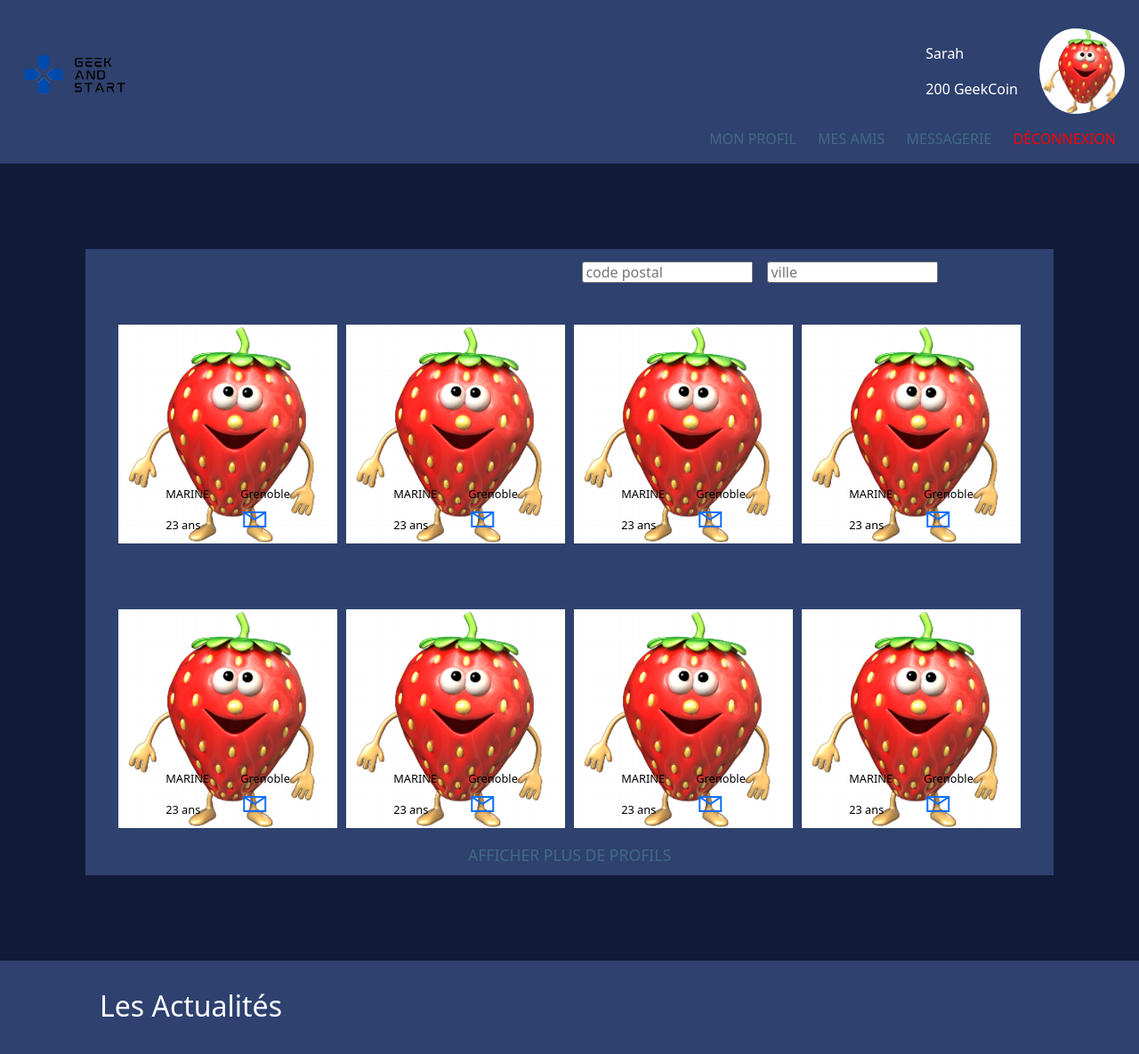
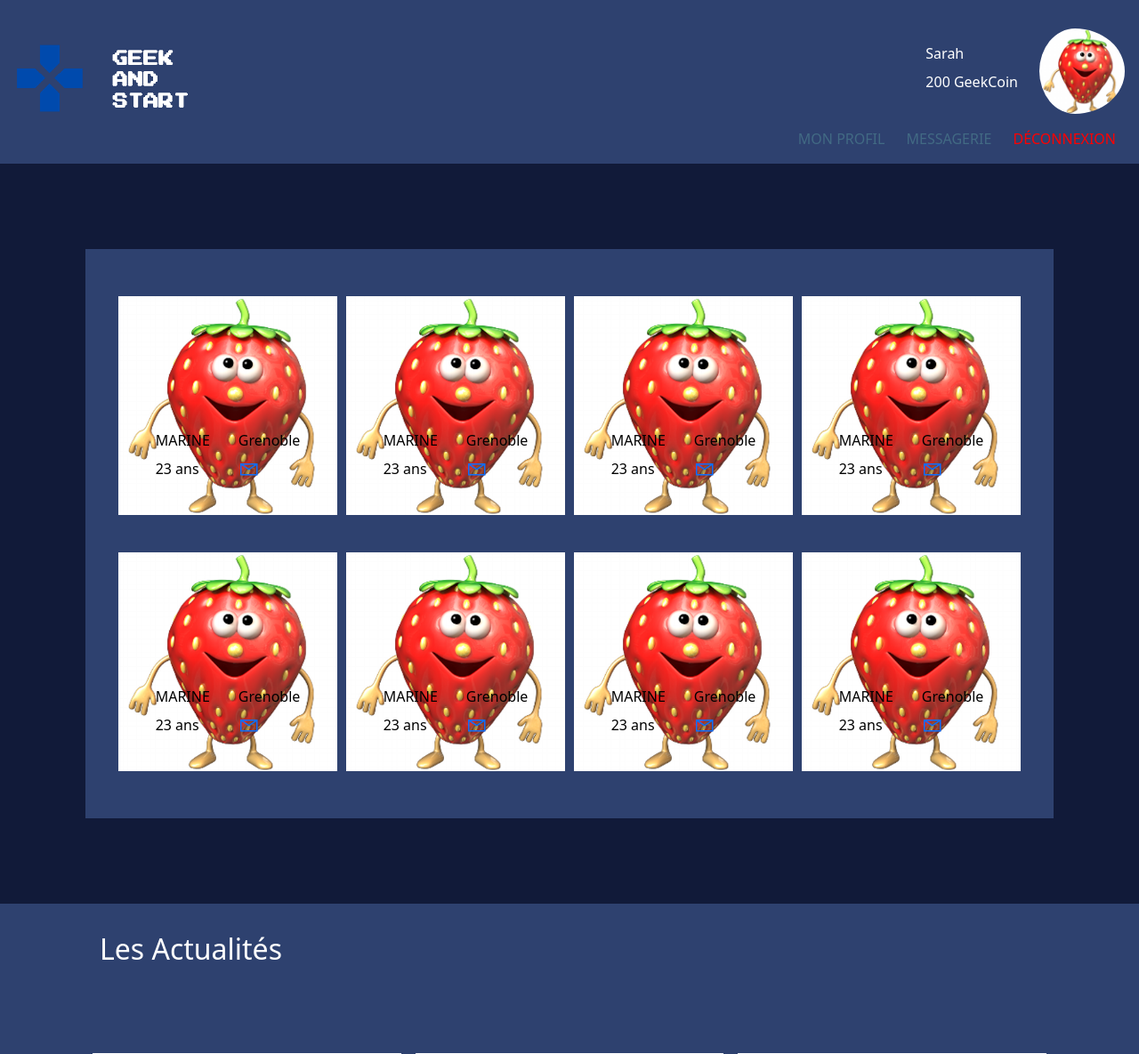
Before and after one commit to Alexandre-brienne/stc-wf3, a Symfony app: template templates/membre/index.html.twig in a window 1280 px wide. Shown: the top 1185 px of the page at 89% size. Run offline with Twig, Linux system fonts and the light colour scheme; the template is opened without the code that fills it, so the values that code supplies are empty; some libraries are stand-ins or nearby versions.

Commit message:
modif index membre4

```diff
--- a/public/CSS/membre.css
+++ b/public/CSS/membre.css
@@ -28,10 +28,12 @@ header {
 
 
 .profil {
+    position: relative;
+    margin-left: 11rem;
+    margin-bottom: 0.4rem;
     color: white;
     display: flex;
     z-index: 1;
-    margin-left: 11rem;
     top: 0;
 }
 
@@ -79,68 +81,62 @@ header {
     display: grid;
     grid-template-columns: 1fr 1fr;
     background-color: #2e416f;
-
-}
-
-.input {
-
-    display: none;
-
 }
 
 
 .profilco {
-
+    position: relative;
     display: flex;
     padding: 1rem;
-    padding-bottom:2rem;
-
+    padding-bottom: 2rem;
 }
 
+
 .profilco_img {
-    position: relative;
     margin-top: 1rem;
     margin-bottom: 1rem;
     width: 100%;
-
 }
 
 
 .description {
 
+    position: absolute;
     display: flex;
-    margin-left: -8rem;
-    margin-top: 6rem;
+    left: 50%;
+    transform: translateX(-50%);
+    bottom: 20%;
     z-index: 1;
     color: black;
 }
 
 i {
-    margin-top: -1rem;
     font-size: 1.5rem;
+
 
 }
 
+p{
+    margin-bottom: 0.5rem;
+}
+
+
 .prenom {
     font-size: 0.8rem;
-    margin: 0;
-    width: 50%;
-    padding-right: 0.2rem;
-
+    padding-right: 0.5rem;
 
 }
 
 
 .lieu {
     font-size: 0.8rem;
-    width: 50%;
-    margin-left: 0.5rem;
+    padding-left: 0.5rem;
 
 
 }
 
 
-.boutonprofil {
+/*.boutonprofil {
 
     position: absolute;
     left: 50%;
@@ -151,7 +147,7 @@ i {
     color: #426a84;
     font-size: 0.8em;
 
-}
+}*/
 
 
 
@@ -267,81 +263,12 @@ h2 {
 
 
 
-    .input {
-
-        display: grid;
-        grid-template-columns: 1fr 1fr;
-        position: absolute;
-        top: 0.4rem;
-        left: 65%;
-        transform: translateX(-25%);
-
-    }
-
-    input{
-        width: 8rem;
-        height: 1.5rem;
-    }
-
-
-    .cp {
-        width: 5%;
-        padding: 0.5rem;
-
-    }
-
-    .ville {
-         width: 5%;
-         padding: 0.5rem;
-         margin-right: 2rem;
-
-    }
-
-
     .profils{
 
         padding: 3rem;
 
     }
 
-    .description {
-
-        display: flex;
-        margin-left: -10rem;
-        margin-top: 10rem;
-    }
-
-    i {
-        margin-top: -1rem;
-        font-size: 2rem;
-
-    }
-
-    .prenom {
-        font-size: 1rem;
-        margin: 0;
-        width: 50%;
-        margin-left: -2rem;
-
-
-    }
-
-
-    .lieu {
-        font-size: 1rem;
-        width: 50%;
-        margin-left: 2rem;
-
-
-    }
-
-
-    .boutonprofil {
-
-        bottom: 1rem;
-        font-size: 1em;
-
-    }
 
 
     h2 {
@@ -427,7 +354,9 @@ h2 {
 
     .logo {
         display: initial;
-        height: 11rem;
+        height: 5rem;
+        margin-top: 3rem;
+        margin-left: 1rem;
     }
 
 
@@ -473,35 +402,6 @@ h2 {
 
     }
 
-    input{
-        width: 12rem;
-        height: 1.5rem;
-    }
-
-    .input {
-
-        display: grid;
-        grid-template-columns: 1fr 1fr;
-        position: absolute;
-        top: 0.4rem;
-        left: 65%;
-        transform: translateX(-35%);
-
-    }
-
-    .cp {
-        width: 10%;
-        padding: 0.5rem;
-
-    }
-
-    .ville {
-         width: 10%;
-         padding: 0.5rem;
-         margin-right: 2rem;
-
-    }
-
 
     .profilco {
         display: flex;
@@ -510,47 +410,19 @@ h2 {
 
     }
 
-    .profilco_img {
-
-        margin-top: 3rem;
-        margin-bottom: 1rem;
-        width: 100%;
+    .prenom {
+        font-size: 1rem;
+        padding-right: 1rem;
 
     }
 
 
-    .description {
-        display: flex;
-        justify-content: space-between;
-        position: absolute;
-        z-index: 1;
-        left: 50%;
-        transform: translateX(-50%);
-        bottom: 2rem;
-        color: black;
-        margin-left: 0;
-    }
+    .lieu {
+        font-size: 1rem;
+        padding-left:1rem;
 
-    i {
-        font-size: 2rem;
-        margin-top: -1.1rem;
 
     }
-
-    .prenom {
-        font-size: 0.8rem;
-        width: 50%;
-        margin: 0;
-    }
-
-
-    .lieu {
-       font-size: 0.8rem;
-       width: 50%;
-       margin-left: 2rem;
-
-       }
-
 
     .boutonprofil {
 
--- a/templates/membre/index.html.twig
+++ b/templates/membre/index.html.twig
@@ -51,13 +51,12 @@
 
         <nav class="menu_profil">
 
-            <a href="#"><img src="{{asset('image/Sans_titre.png')}}" alt="logo GaS" class="logo"></a>
+            <a href="#"><img src="{{asset('image/logo_geekandstart.png')}}" alt="logo GaS" class="logo"></a>
 
             <section class="liste">
 
                 <ul>
                     <li><a href="#" class="onglet">Mon Profil<a></li>
-                    <li><a href="#" class="onglet">Mes Amis</a></li>
                     <li><a href="#" class="onglet">Messagerie</a></li>
                     <li><a href="#" class="deconnexion">Déconnexion</a></li>
                 </ul>
@@ -70,15 +69,6 @@
     <main>
 
         <section class="profils">
-
-            <div class="input">
-                <div class="cp">
-                <input type="text" placeholder="code postal" >
-                </div>
-                <div class="ville">
-                <input type="text" placeholder="ville">
-            </div>
-            </div>
 
                 <div class="profilco">
                     <img src="{{ asset('image/profil.png')}}" alt="profil1" class="profilco_img">
@@ -190,7 +180,7 @@
                 </div>
 
 
-            <a href="#" class="boutonprofil">Afficher plus de profils</a>
+            <!--<a href="#" class="boutonprofil">Afficher plus de profils</a>-->
 
         </section>
 
```
Also changed, not shown: public/image/avataaars(1).png (added), public/image/avataaars(2).png (added), public/image/avataaars(3).png (added), public/image/avataaars(4).png (added), public/image/avataaars(5).png (added), public/image/avataaars(6).png (added), public/image/avataaars(7).png (added), public/image/avataaars.png (added).
